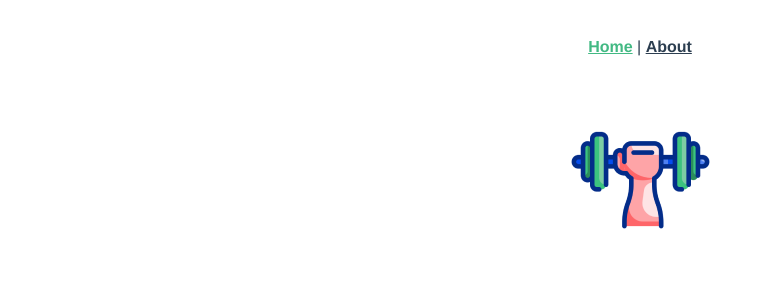
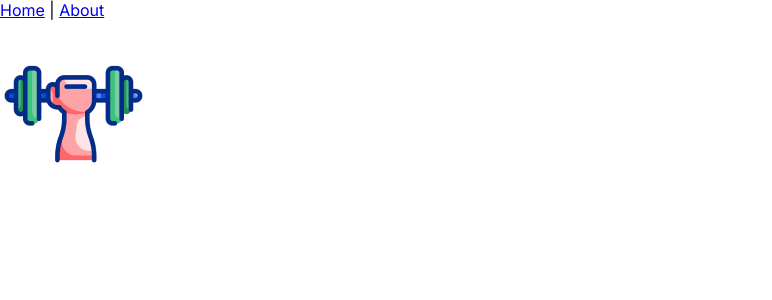
Before and after one commit to dhanielcodes/work-me, a Vue app: page / in a window 1280 px wide. Shown: the top 300 px of the page, without its empty margins (0-772 px from the left). Built offline with nearby package versions, Linux system fonts and the light colour scheme.

Commit message:
beginner.vue

```diff
--- a/src/App.vue
+++ b/src/App.vue
@@ -1,30 +1,26 @@
 <template>
-  <div id="nav">
-    <router-link to="/">Home</router-link> |
-    <router-link to="/about">About</router-link>
+  <div>
+    <Nav />
+    <router-view />
   </div>
-  <router-view />
 </template>
 
+<script>
+import Nav from "@/components/Nav.vue";
+export default {
+  components:{
+    Nav
+  }
+}
+</script>
+
+
 <style>
-#app {
-  font-family: Avenir, Helvetica, Arial, sans-serif;
-  -webkit-font-smoothing: antialiased;
-  -moz-osx-font-smoothing: grayscale;
-  text-align: center;
-  color: #2c3e50;
-}
-
-#nav {
-  padding: 30px;
-}
-
-#nav a {
-  font-weight: bold;
-  color: #2c3e50;
-}
-
-#nav a.router-link-exact-active {
-  color: #42b983;
+@import url('https://fonts.googleapis.com/css2?family=Inter:wght@100;200;300;400;500;600;700&display=swap');
+*{
+  font-family: 'inter';
+  padding: 0;
+  margin: 0;
+  box-sizing: border-box;
 }
 </style>
--- a/src/components/HelloWorld.vue
+++ b/src/components/Nav.vue
@@ -1,6 +1,7 @@
 <template>
-  <div class="hello">
-
+  <div id="nav">
+    <router-link to="/">Home</router-link> |
+    <router-link to="/get_started">About</router-link>
   </div>
 </template>
 
--- a/src/router/index.js
+++ b/src/router/index.js
@@ -6,9 +6,9 @@ const routes = [
     component: () => import("../views/Home.vue")
   },
   {
-    path: "/about",
-    name: "About",
-    component: () => import("../views/About.vue")
+    path: "/get_started",
+    name: "GetStarted",
+    component: () => import("../views/GetStarted.vue")
   }
 ];
 
--- a/src/views/About.vue
+++ b/src/views/GetStarted.vue
@@ -1,5 +1,5 @@
 <template>
-  <div class="about">
+  <div>
     <h1>This is an about page</h1>
   </div>
 </template>
--- a/src/views/Home.vue
+++ b/src/views/Home.vue
@@ -1,18 +1,12 @@
 <template>
   <div class="home">
-    <img alt="Vue logo" src="../assets/logo.png" />
-    <HelloWorld msg="Welcome to Your Vue.js App" />
+    <img src="../assets/logo.png" alt="" srcset="">
   </div>
 </template>
 
 <script>
-// @ is an alias to /src
-import HelloWorld from "@/components/HelloWorld.vue";
 
 export default {
-  name: "Home",
-  components: {
-    HelloWorld
-  }
+
 };
 </script>
```
Also changed, not shown: src/views/workoutvVews/beginner.vue (added).
